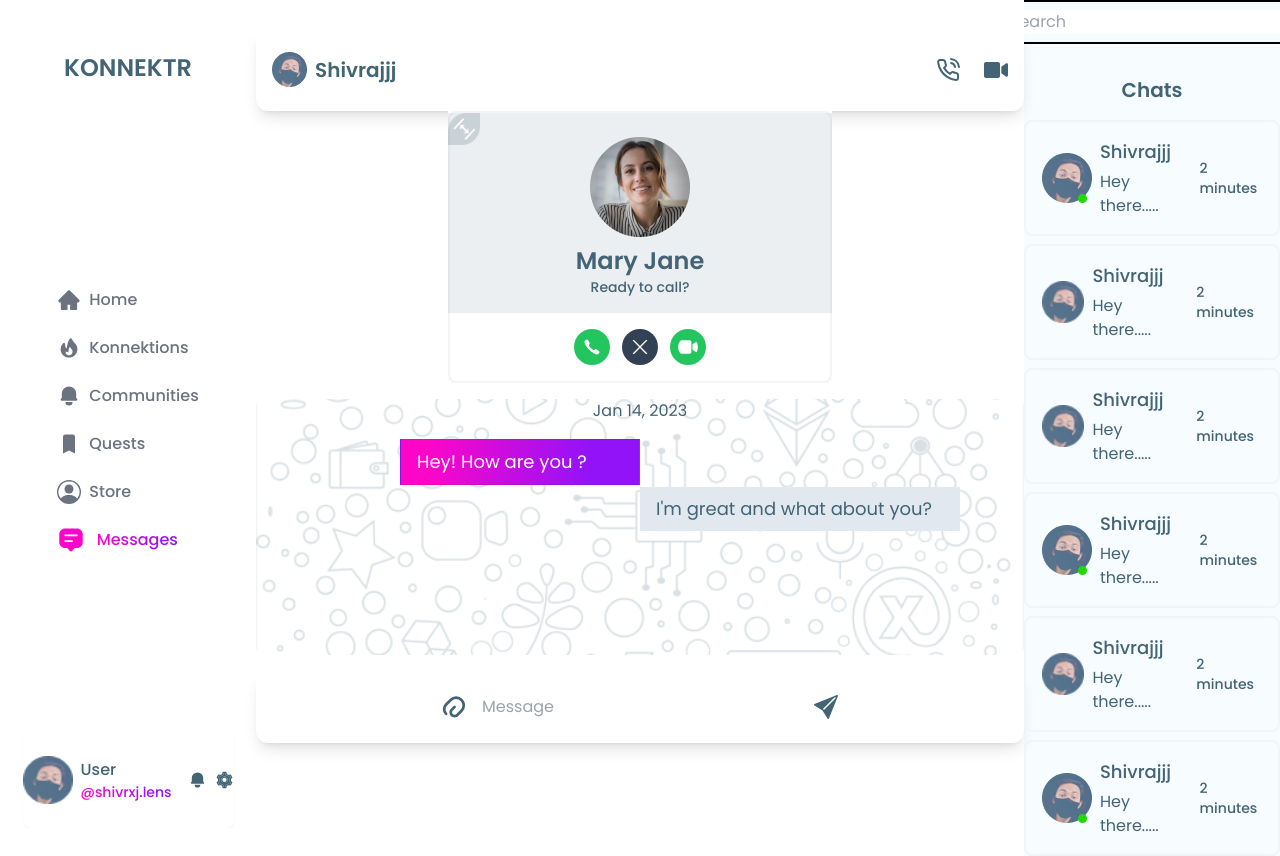
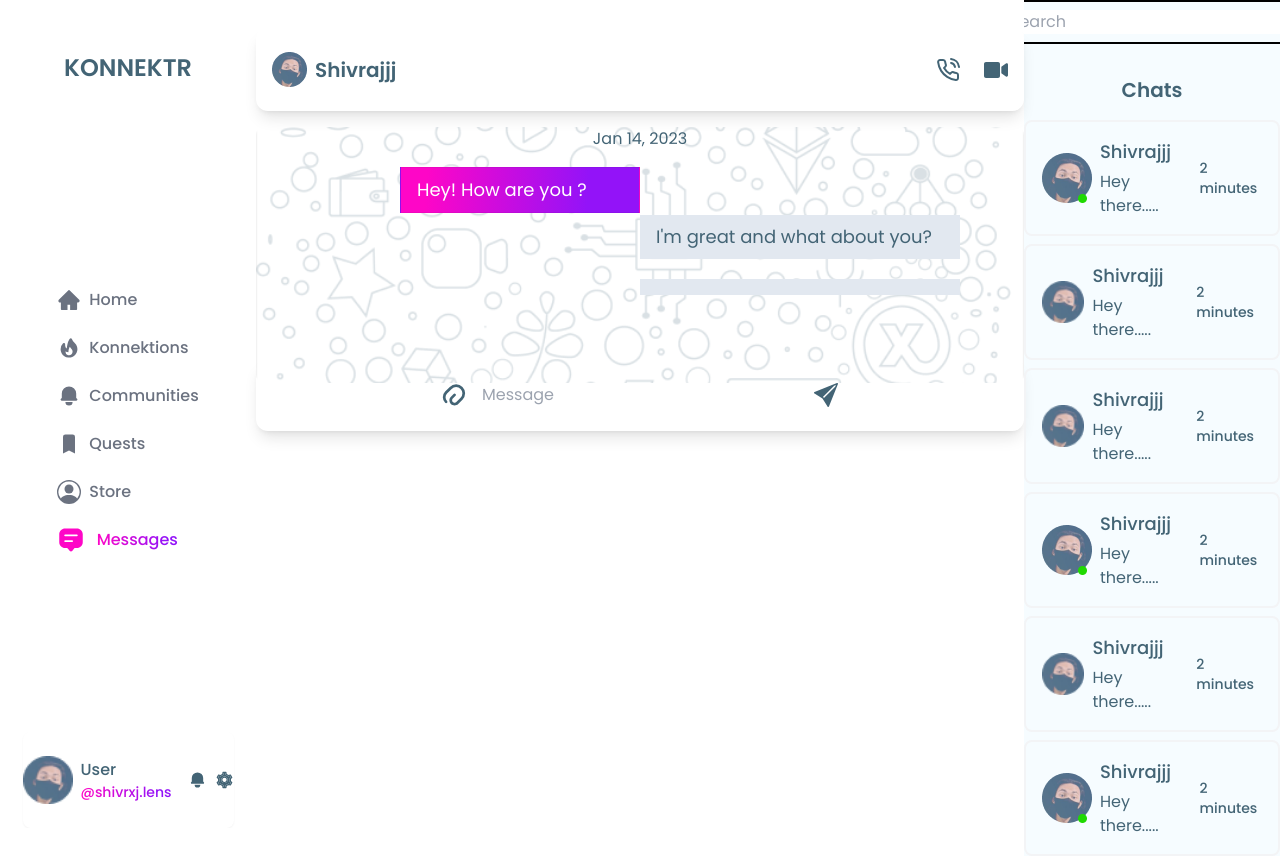
Before and after one commit to Susmita-Dey/Konnektr, a Next.js app: page / in a window 1280 px wide. Built offline with nearby package versions, Linux system fonts and the light colour scheme.

Commit message:
Added Functionality

```diff
--- a/components/CallModal.jsx
+++ b/components/CallModal.jsx
@@ -1,5 +1,5 @@
 import Image from "next/image";
-import React from "react";
+import React, { useState } from "react";
 import { RxCross1 } from 'react-icons/rx'
 import { IoIosCall } from "react-icons/io"
 import { FaVideo } from "react-icons/fa"
@@ -7,60 +7,45 @@ import { MdCallEnd } from "react-icons/md"
 import { MdKeyboardVoice } from "react-icons/md"
 
 export default function CallModal() {
-    if (typeof window !== "undefined") {
-        var openmodal = document.querySelectorAll('.modal-open')
-        for (var i = 0; i < openmodal.length; i++) {
-            openmodal[i].addEventListener('click', function (event) {
-                event.preventDefault()
-                toggleModal()
-            })
-        }
+    const initialText = 'Ready to call?';
+    const [callText, setCallText] = useState(initialText);
+    const [style, setStyle] = useState("modal-style");
+    const [fullScreen, setFullScreen] = useState(false);
 
-        // const overlay = document.querySelector('.modal-overlay')
-        // overlay.addEventListener('click', toggleModal)
+    const handleFullScreen = () => {
+        // toggle shown state
+        setFullScreen(current => !current);
+    };
 
-        var closemodal = document.querySelectorAll('.modal-close')
-        for (var i = 0; i < closemodal.length; i++) {
-            closemodal[i].addEventListener('click', toggleModal)
-        }
+    function handleCallText() {
+        setCallText('Ringing...');
+        setTimeout(() => {
+            setCallText(initialText);
+        }, 3000);
+    }
 
-        document.onkeydown = function (evt) {
-            evt = evt || window.event
-            var isEscape = false
-            if ("key" in evt) {
-                isEscape = (evt.key === "Escape" || evt.key === "Esc")
-            } else {
-                isEscape = (evt.keyCode === 27)
-            }
-            if (isEscape && document.body.classList.contains('modal-active')) {
-                toggleModal()
-            }
-        };
+    const changeStyle = () => {
+        console.log("you just clicked");
 
-
-        function toggleModal() {
-            const body = document.querySelector('body')
-            const modal = document.querySelector('.modal')
-            modal.classList.toggle('opacity-0')
-            modal.classList.toggle('pointer-events-none')
-            body.classList.toggle('modal-active')
-        }
-    }
+        setStyle("modal-fullstyle");
+    };
     return (
-        <div className="container mx-auto bg-white w-96">
-            <div className="flex flex-col justify-center items-center rounded-lg border-2 border-gray-100">
-                <div class="modal-open relative h-full w-96">
-                    <Image src={'/FullScreen.png'} width={100} height={100} className='absolute left-0 top-0 h-8 w-8' alt='user' />
+        <div className={`container mx-auto bg-white my-12 ${style}`}>
+            <div className="flex flex-col justify-center items-center rounded-lg border-2 border-gray-100 bg-[#4364751A] shadow-xl">
+                <div class={`relative ${style}`}>
+                    <button onClick={changeStyle}>
+                        <Image src={'/FullScreen.png'} width={100} height={100} className='absolute left-0 top-0 h-8 w-8' alt='user' />
+                    </button>
                 </div>
-                <div className="modal-content flex flex-col px-4 py-4 bg-[#4364751A] justify-center items-center h-full w-96">
+                <div className={`flex flex-col px-4 py-4 justify-center items-center ${style}`}>
                     <Image src={'/Mary.png'} width={100} height={100} className='my-2' alt='user' />
                     <h3 className="text-2xl font-semibold text-[#436475]">Mary Jane</h3>
-                    <p className="font-medium text-sm text-[#436475]">Ready to call?</p>
+                    <p className="font-medium text-sm text-[#436475]">{callText}</p>
                 </div>
-                <div className="flex flex-row px-4 py-4 justify-center items-center h-full w-96 gap-3">
-                    <IoIosCall className="text-4xl font-semibold p-2 text-white bg-green-500 rounded-full cursor-pointer" />
+                <div className={`flex flex-row px-4 py-4 justify-center items-center bg-white gap-3 ${style}`}>
+                    <IoIosCall className="text-4xl font-semibold p-2 text-white bg-green-500 rounded-full cursor-pointer" onClick={handleCallText} />
                     <RxCross1 className="modal-close text-4xl font-semibold p-2 text-white bg-slate-700 rounded-full cursor-pointer" />
-                    <FaVideo className="text-4xl font-semibold p-2 text-white bg-green-500 rounded-full cursor-pointer" />
+                    <FaVideo className="text-4xl font-semibold p-2 text-white bg-green-500 rounded-full cursor-pointer" onClick={handleCallText} />
                 </div>
             </div>
         </div>
--- a/components/MessageArea.jsx
+++ b/components/MessageArea.jsx
@@ -1,6 +1,5 @@
 import React from "react";
 import MessageComponent from "./MessageComponent";
-import MessageInputComponent from "./MessageInputComponent";
 import MessageNav from "./MessageNav";
 
 export default function MessageArea() {
@@ -9,7 +8,6 @@ export default function MessageArea() {
             <div className="flex flex-col justify-between items-center gap-4">
                 <MessageNav />
                 <MessageComponent />
-                <MessageInputComponent />
             </div>
         </div>
     )
--- a/components/MessageComponent.jsx
+++ b/components/MessageComponent.jsx
@@ -1,16 +1,45 @@
-import React from "react";
+import Image from "next/image";
+import React, { useState } from "react";
+import { BsSendFill } from "react-icons/bs"
 
 export default function MessageComponent() {
+    const [message, setMessage] = useState('');
+
+    const [updated, setUpdated] = useState('');
+
+    const handleChange = (event) => {
+        setMessage(event.target.value);
+    };
+
+    const handleKeyDown = (event) => {
+        if (event.key === 'Enter') {
+            // 👇 Get input value
+            setUpdated(message);
+        }
+    };
     return (
         <div className="container mx-auto text-[#436475] rounded-lg bg-hero-bg bg-cover bg-center w-full h-64">
-            <div className="flex flex-col justify-center items-center gap-4">
+            <div className="flex flex-col flex-wrap justify-center items-center gap-4">
                 <p className="text-base">Jan 14, 2023</p>
                 <div className="flex flex-col text-lg relative">
                     <span className="px-4 py-2 gradient absolute right-0 w-60">
                         Hey! How are you ?
                     </span>
-                    <span className="px-4 py-2 absolute left-0 w-80 mt-12 bg-slate-200">I&apos;m great and what about you?</span>
+                    <span className="px-4 py-2 absolute left-0 w-80 my-12 bg-slate-200">I&apos;m great and what about you?</span>
                 </div>
+                <div className="flex flex-col text-lg relative mt-12">
+                    <span className="px-4 py-2 absolute left-0 w-80 my-12 bg-slate-200">{message}</span>
+                    <span className="px-4 py-2 absolute left-0 w-80 my-12 bg-slate-200">{updated}</span>
+                </div>
+            </div>
+            <div className="flex flex-row justify-center px-4 py-6 mt-32 rounded-xl shadow-lg gap-2">
+                <Image src={'/Vector.svg'} width={0} height={0} className='w-6' alt='pin' />
+                <input type="text" name="message" id="message" placeholder="Message" className="outline-none px-2 min-w-screen cursor-text" value={message}
+                    onChange={handleChange}
+                    onKeyDown={handleKeyDown} />
+                <button type="submit">
+                    <BsSendFill className="text-2xl" />
+                </button>
             </div>
         </div>
     )
--- a/components/MessageInputComponent.jsx
+++ /dev/null
@@ -1,17 +0,0 @@
-import Image from "next/image";
-import React from "react";
-import { BsSendFill } from "react-icons/bs"
-
-export default function MessageInputComponent() {
-    return (
-        <div className="container mx-auto text-[#436475]">
-            <div className="flex flex-row justify-center px-4 py-6 rounded-xl shadow-lg gap-2">
-                <Image src={'/Vector.svg'} width={0} height={0} className='w-6' alt='pin' />
-                <input type="text" name="message" id="message" placeholder="Message" className="outline-none px-2 min-w-screen cursor-text" />
-                <button type="submit">
-                    <BsSendFill className="text-2xl" />
-                </button>
-            </div>
-        </div>
-    )
-}
--- a/components/MessageNav.jsx
+++ b/components/MessageNav.jsx
@@ -5,10 +5,12 @@ import { FaVideo } from "react-icons/fa"
 import CallModal from "./CallModal";
 
 export default function MessageNav() {
-    const [show, setShow] = useState(false);
+    const [isShown, setIsShown] = useState(false);
+    const handleClick = () => {
+        // toggle shown state
+        setIsShown(current => !current);
+    };
 
-    const handleClose = () => setShow(false);
-    const handleShow = () => setShow(true);
     return (
         <div className="container mx-auto text-[#436475]">
             <div className="flex flex-row justify-between px-4 py-6 rounded-xl shadow-lg">
@@ -17,11 +19,11 @@ export default function MessageNav() {
                     <h3 className="text-xl font-semibold">Shivrajjj</h3>
                 </div>
                 <div className="flex gap-6 justify-center items-center">
-                    <FiPhoneCall className="text-2xl cursor-pointer" onClick={handleShow} />
-                    <FaVideo className="text-2xl" />
+                    <FiPhoneCall className="text-2xl cursor-pointer" onClick={handleClick} />
+                    <FaVideo className="text-2xl cursor-pointer" onClick={handleClick} />
                 </div>
             </div>
-            <CallModal show={show} onHide={handleClose}></CallModal>
+            {isShown && <CallModal />}
         </div>
     )
 }
--- a/styles/globals.css
+++ b/styles/globals.css
@@ -45,3 +45,14 @@ body {
   border: 1px solid rgba(0, 0, 0, 0.05);
   color: white;
 }
+
+.modal-style {
+  width: 24rem;
+  height: 100%;
+}
+
+.modal-fullstyle {
+  overflow: hidden;
+  width: 100%;
+  height: 100%;
+}
```
